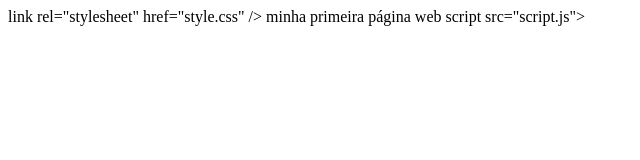
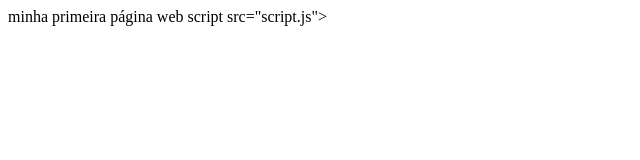
Before and after one commit to gustavotristao0/MinhaP-gina, a plain HTML site: page index.html in a window 1280 px wide. Shown: the whole page, without its empty margins (0-640 px from the left). Drawn offline with Linux system fonts and the light colour scheme.

Commit message:
attindex.html

```diff
--- a/index.html
+++ b/index.html
@@ -1,10 +1,12 @@
 <!DOCTYPE html>
 <html lang="pt-br">
 <head>
-    <meta charset="UTF-8">
+    <meta charset="UTF-8" />
     <meta name="viewport" content="width=device-width, initial-scale=1.0">
-    link rel="stylesheet" href="style.css" />
-    <title>pagina do gustavo</title>
+    <link rel="stylesheet" href="style.css" />
+    <title>pagina do gustavo
+
+    </title>
 </head>
 <body>
     minha primeira página web
```
